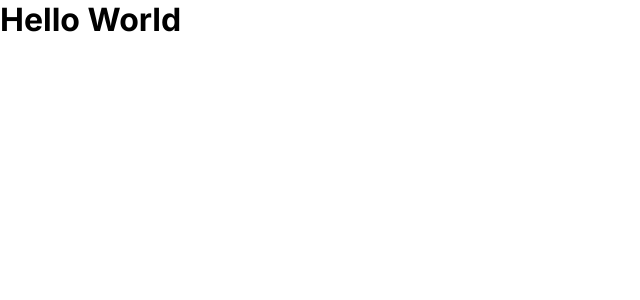
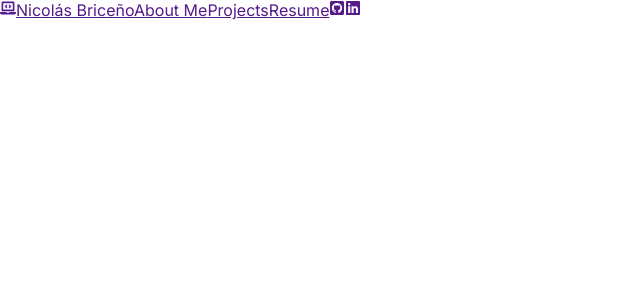
Before and after one commit to nicoabb/PortfolioPage, a React (Vite) app in the folder PortfolioPage/: page / in a window 1280 px wide. Shown: the top 300 px of the page, without its empty margins (0-640 px from the left). Built offline with nearby package versions, Linux system fonts and the light colour scheme.

Commit message:
Navbar started

```diff
--- a/PortfolioPage/package.json
+++ b/PortfolioPage/package.json
@@ -9,7 +9,9 @@
   },
   "dependencies": {
     "react": "^17.0.2",
-    "react-dom": "^17.0.2"
+    "react-dom": "^17.0.2",
+    "react-icons": "^4.3.1",
+    "react-router-dom": "^6.3.0"
   },
   "devDependencies": {
     "@vitejs/plugin-react": "^1.0.7",
--- a/PortfolioPage/src/App.jsx
+++ b/PortfolioPage/src/App.jsx
@@ -1,10 +1,12 @@
 import "./App.css";
+import { BrowserRouter as Router } from "react-router-dom";
+import Navbar from "./Components/NavBar/Navbar";
 
 function App() {
     return (
-        <div className="App">
-            <h1>Hello World</h1>
-        </div>
+        <Router>
+            <Navbar />
+        </Router>
     );
 }
 
--- a/PortfolioPage/src/Components/NavBar/Navbar.jsx
+++ b/PortfolioPage/src/Components/NavBar/Navbar.jsx
@@ -0,0 +1,23 @@
+import { FaLaptopCode, FaGithubSquare, FaLinkedin } from "react-icons/fa";
+
+const NavBar = () => {
+    return (
+        <nav>
+            <a href="">
+                <FaLaptopCode />
+                Nicolás Briceño
+            </a>
+            <a href="">About Me</a>
+            <a href="">Projects</a>
+            <a href="">Resume</a>
+            <a href="">
+                <FaGithubSquare />
+            </a>
+            <a href="">
+                <FaLinkedin />
+            </a>
+        </nav>
+    );
+};
+
+export default NavBar;
```
Also changed, not shown: 2 other files (tests, documents, lock files or other folders).
